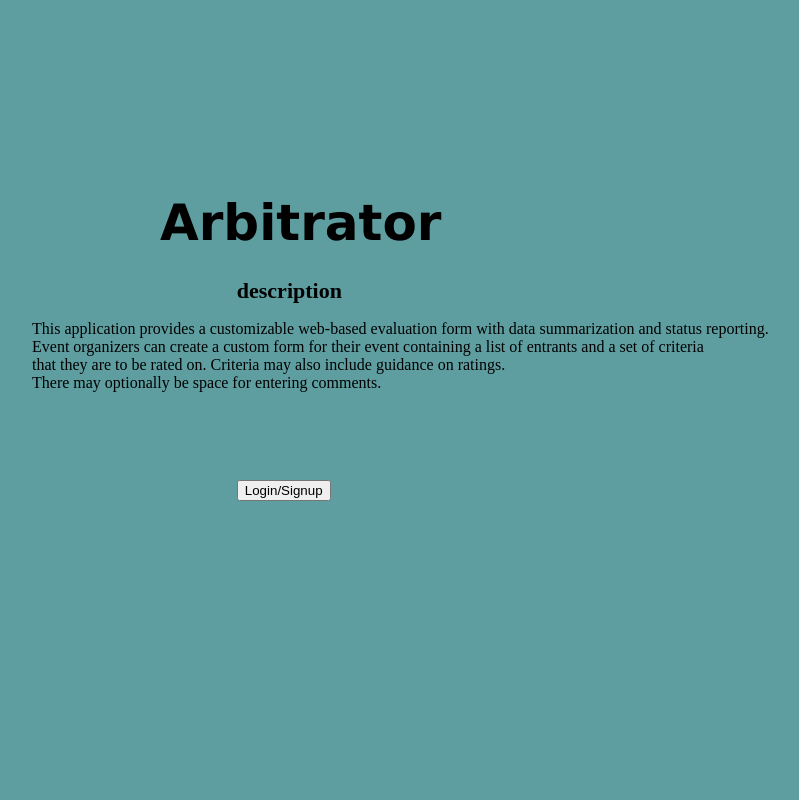
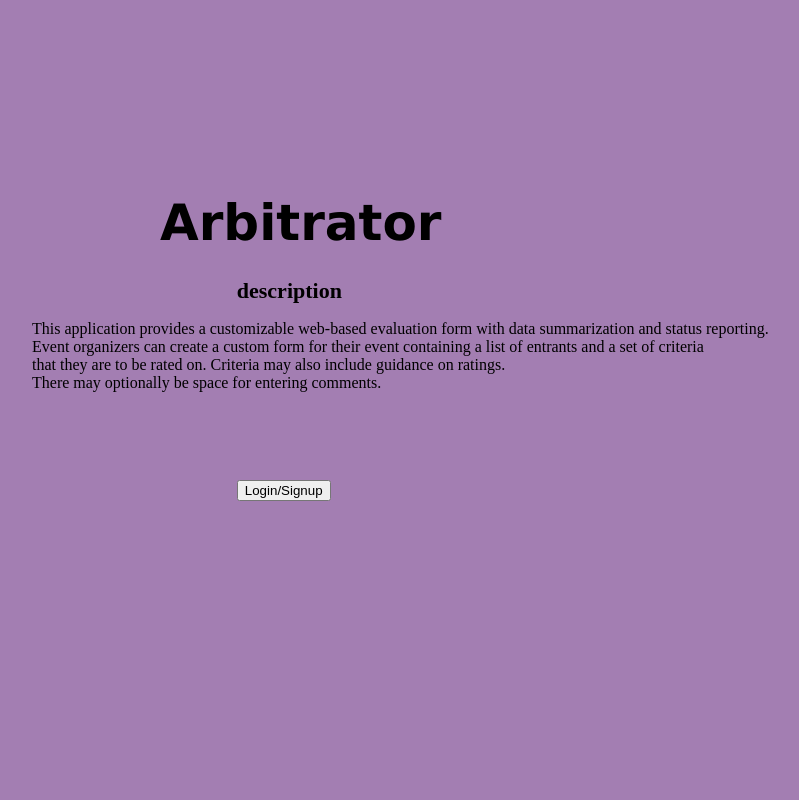
Before and after one commit to Winternight9/Arbitrator, a Django app: page /arbitrator/ in a window 1280 px wide. Shown: the whole page, without its empty margins (352-1151 px from the left). Run offline with Django 3.2, Linux system fonts and the light colour scheme.

Commit message:
change backgroun color

```diff
--- a/arbitrator/static/css/index.css
+++ b/arbitrator/static/css/index.css
@@ -1,5 +1,5 @@
 body {
-    background-color: cadetblue;
+    background-color: rgb(163, 126, 178);
 }
 
 #logo {
```
